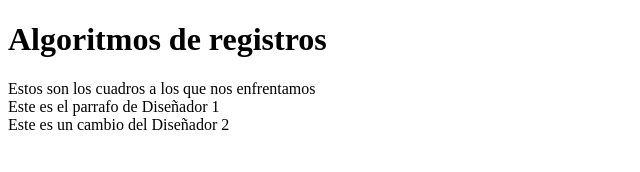
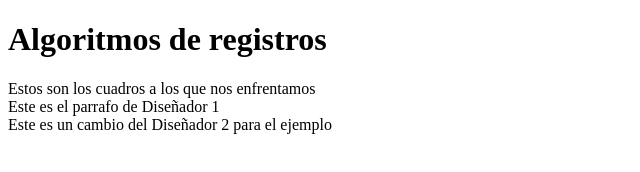
Before and after one commit to ivantica/SubiendoVisualEstudio, a plain HTML site: page registro.html in a window 1280 px wide. Shown: the whole page, without its empty margins (0-640 px from the left). Drawn offline with Linux system fonts and the light colour scheme.

Commit message:
Cambio con el diseñador2

```diff
--- a/registro.html
+++ b/registro.html
@@ -12,7 +12,7 @@
         <div class="cuadros"> Estos son los cuadros a los que nos enfrentamos </div>
 
         <div class="disenador1">Este es el parrafo de Diseñador 1</div>
-        <div class="diseñador2">Este es un cambio del Diseñador 2</div>
+        <div class="diseñador2">Este es un cambio del Diseñador 2 para el ejemplo</div>
     </div>
 </body>
 </html>
```
